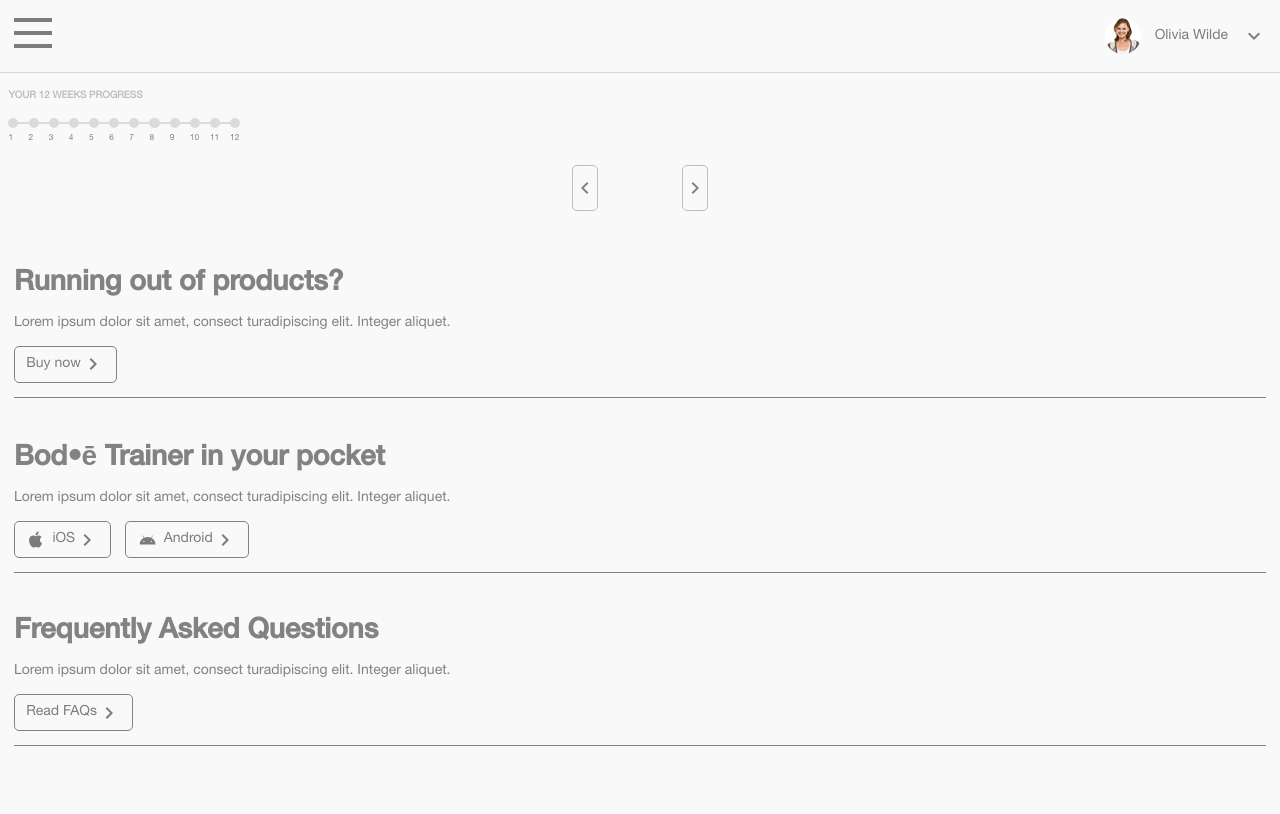
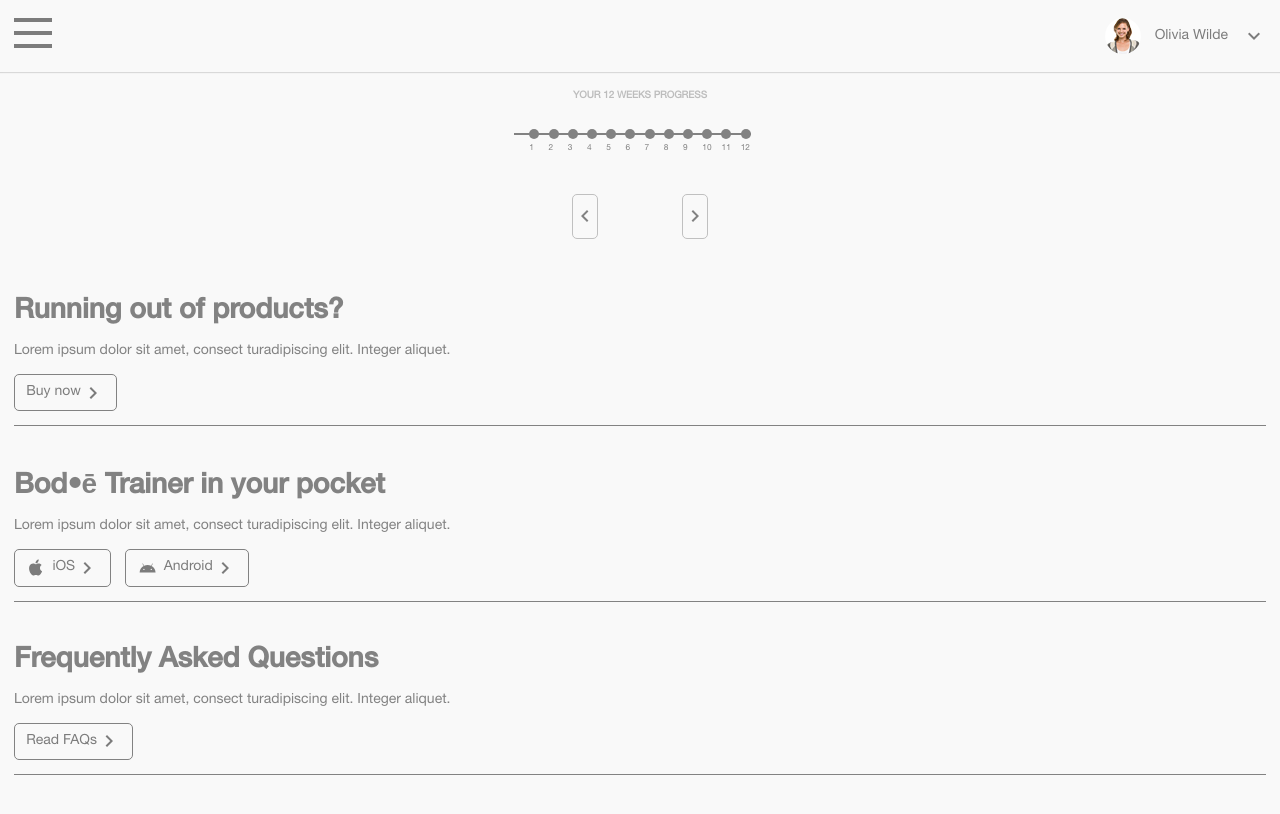
Before and after one commit to annaszalkiewicz/react-diet-app, a React (Create React App) app: page /dashboard in a window 1280 px wide. Shown: the top 814 px of the page. Built offline with nearby package versions, Linux system fonts and the light colour scheme.

Commit message:
Edit timeline styling

```diff
--- a/src/sass/_Timeline.scss
+++ b/src/sass/_Timeline.scss
@@ -1,9 +1,13 @@
-@import './Variables';
+@import "./Variables";
 
 .timeline {
   width: 100%;
   font-size: 0.6em;
   padding: 1em;
+  display: flex;
+  flex-direction: column;
+  justify-content: center;
+  align-items: center;
 }
 .timeline_heading {
   text-transform: uppercase;
@@ -13,26 +17,37 @@
 .timeline_container {
   display: flex;
   flex-direction: row;
-  &::after {
-    content: "";
-    width: 230px;
-    height: 2px;
-    background: #dbdbdb;
-    display: block;
-    position: absolute;
-    margin-top: 1.2em;
+  // &::after {
+  //   content: "";
+  //   width: 230px;
+  //   height: 2px;
+  //   background: #dbdbdb;
+  //   display: block;
+  //   position: absolute;
+  //   margin-top: 1.2em;
+  // }
+}
+.timeline_item {
+  position: relative;
+  display: block;
+  margin: 2em 0.55em 0 0.55em;
+  color: $darkTextGray;
+}
+.timeline_line {
+  position: absolute;
+  display: block;
+  width: 3em;
+  height: 2px;
+  background: $darkTextGray;
+  top: 4px;
+  right: 0px;
+  &:first-child(1) {
+    display: none;
   }
 }
-.timeline_item {
-  margin: 2em 1.2em 0 0;
-  color: $darkTextGray;
-  &::after {
-    content: "";
-    width: 1.2em;
-    height: 1.2em;
-    border-radius: 50%;
-    display: block;
-    margin-top: -3.5em;
-    background: #dbdbdb;
-  }
+.timeline_circle {
+  width: 10px;
+  height: 10px;
+  background: $darkTextGray;
+  border-radius: 50%;
 }
```
